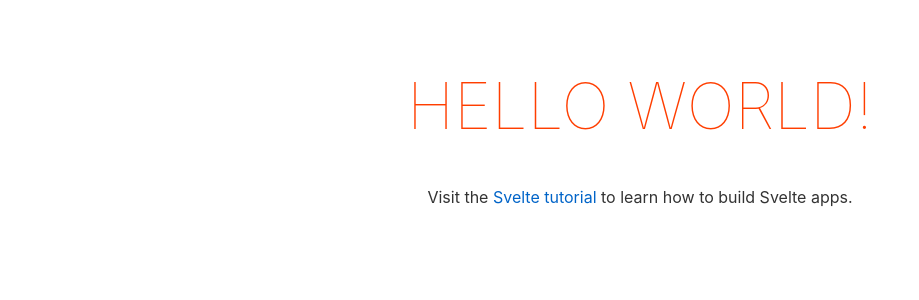
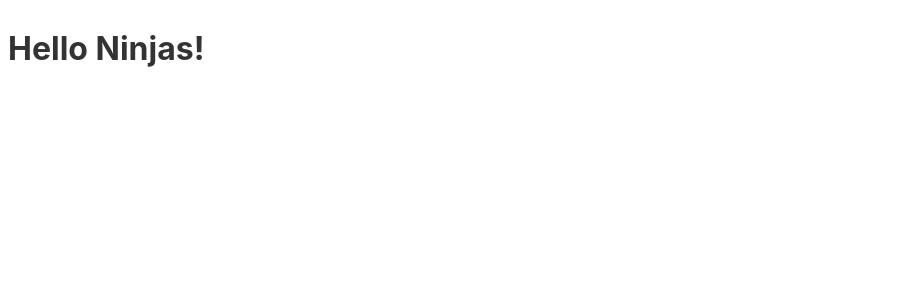
Before and after one commit to Didrik147/web-tutorials, a Svelte app in the folder The_Net_Ninja/svelte-tutorial-for-beginners/ninjapolls/: page / in a window 1280 px wide. Shown: the top 300 px of the page, without its empty margins (0-919 px from the left). Built offline with nearby package versions, Linux system fonts and the light colour scheme.

Commit message:
#18 done

```diff
--- a/The_Net_Ninja/svelte-tutorial-for-beginners/ninjapolls/src/App.svelte
+++ b/The_Net_Ninja/svelte-tutorial-for-beginners/ninjapolls/src/App.svelte
@@ -1,30 +1,11 @@
 <script>
-	export let name;
+
 </script>
 
 <main>
-	<h1>Hello {name}!</h1>
-	<p>Visit the <a href="https://svelte.dev/tutorial">Svelte tutorial</a> to learn how to build Svelte apps.</p>
+	<h1>Hello Ninjas!</h1>
 </main>
 
 <style>
-	main {
-		text-align: center;
-		padding: 1em;
-		max-width: 240px;
-		margin: 0 auto;
-	}
 
-	h1 {
-		color: #ff3e00;
-		text-transform: uppercase;
-		font-size: 4em;
-		font-weight: 100;
-	}
-
-	@media (min-width: 640px) {
-		main {
-			max-width: none;
-		}
-	}
 </style>
```
